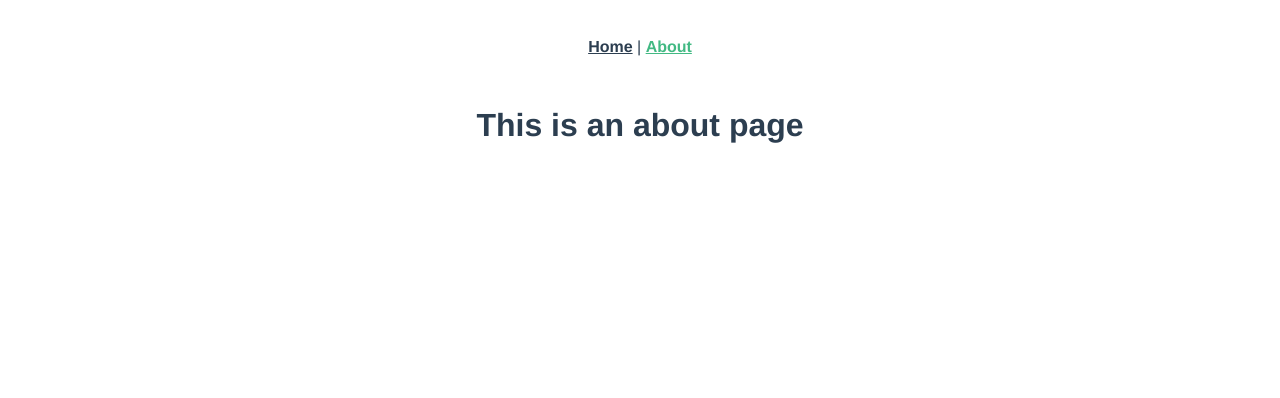
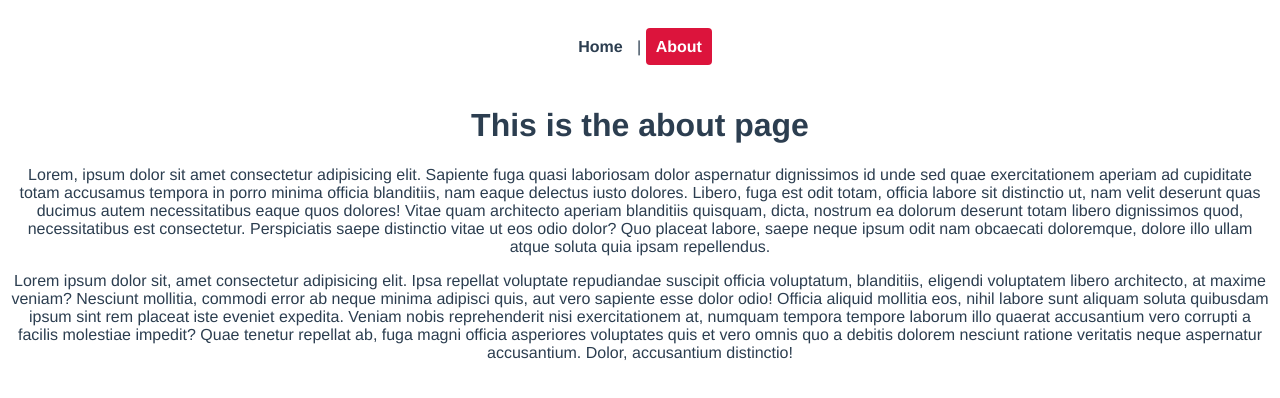
Before and after one commit to JimeBlue/the-vue-router, a Vue app: page /about in a window 1280 px wide. Shown: the top 398 px of the page. Built offline with nearby package versions, Linux system fonts and the light colour scheme.

Commit message:
Finish router-links

```diff
--- a/src/App.vue
+++ b/src/App.vue
@@ -1,8 +1,28 @@
 <template>
   <div id="app">
     <nav>
+      <!-- EXPLANATION: the router-link has the "to" attribure, in which
+      we indicate where we want our route to go to.
+      There are two benefits when using router-link:
+       -->
+      <!-- 1) When we use the router-link Vue intercepts the router
+      call and hadles it, not sending a request to the server. On the
+      other hand, if we use an anchor tag instead of the router-link,
+      a request to the server will be sent for each route. -->
+      <!-- 2) When using the router-link, we automatically get the
+      classes "router-link-active" and  "router-link-exact-active,
+      which we can use to style the links in the active state.
+       Have a look in the style section below, where I use the class. "-->
+      <!-- 3) Another benefit is that we can data bind the "to"
+       attribue. So, instead of hard conding the path, I can pass
+       an object that represents that route. For example, I can
+       say the name I want to go is about. The advantage of this
+       is that if we in the future change the path for the
+       About component, to /about-us for example, we can don´t
+       have to change anything here ´cause here we have the
+       name and not the path -->
       <router-link to="/">Home</router-link> |
-      <router-link to="/about">About</router-link>
+      <router-link :to="{ name: 'About' }">About</router-link>
     </nav>
     <router-view />
   </div>
@@ -24,9 +44,14 @@ nav {
 nav a {
   font-weight: bold;
   color: #2c3e50;
+  text-decoration: none;
+  padding: 10px;
+  border-radius: 4px;
 }
 
+/* Use native class  router-link-exact-active*/
 nav a.router-link-exact-active {
-  color: #42b983;
+  color: white;
+  background: crimson;
 }
 </style>
--- a/src/components/HelloWorld.vue
+++ /dev/null
@@ -1,58 +0,0 @@
-<template>
-  <div class="hello">
-    <h1>{{ msg }}</h1>
-    <p>
-      For a guide and recipes on how to configure / customize this project,<br>
-      check out the
-      <a href="https://cli.vuejs.org" target="_blank" rel="noopener">vue-cli documentation</a>.
-    </p>
-    <h3>Installed CLI Plugins</h3>
-    <ul>
-      <li><a href="https://github.com/vuejs/vue-cli/tree/dev/packages/%40vue/cli-plugin-babel" target="_blank" rel="noopener">babel</a></li>
-      <li><a href="https://github.com/vuejs/vue-cli/tree/dev/packages/%40vue/cli-plugin-router" target="_blank" rel="noopener">router</a></li>
-    </ul>
-    <h3>Essential Links</h3>
-    <ul>
-      <li><a href="https://vuejs.org" target="_blank" rel="noopener">Core Docs</a></li>
-      <li><a href="https://forum.vuejs.org" target="_blank" rel="noopener">Forum</a></li>
-      <li><a href="https://chat.vuejs.org" target="_blank" rel="noopener">Community Chat</a></li>
-      <li><a href="https://twitter.com/vuejs" target="_blank" rel="noopener">Twitter</a></li>
-      <li><a href="https://news.vuejs.org" target="_blank" rel="noopener">News</a></li>
-    </ul>
-    <h3>Ecosystem</h3>
-    <ul>
-      <li><a href="https://router.vuejs.org" target="_blank" rel="noopener">vue-router</a></li>
-      <li><a href="https://vuex.vuejs.org" target="_blank" rel="noopener">vuex</a></li>
-      <li><a href="https://github.com/vuejs/vue-devtools#vue-devtools" target="_blank" rel="noopener">vue-devtools</a></li>
-      <li><a href="https://vue-loader.vuejs.org" target="_blank" rel="noopener">vue-loader</a></li>
-      <li><a href="https://github.com/vuejs/awesome-vue" target="_blank" rel="noopener">awesome-vue</a></li>
-    </ul>
-  </div>
-</template>
-
-<script>
-export default {
-  name: 'HelloWorld',
-  props: {
-    msg: String
-  }
-}
-</script>
-
-<!-- Add "scoped" attribute to limit CSS to this component only -->
-<style scoped>
-h3 {
-  margin: 40px 0 0;
-}
-ul {
-  list-style-type: none;
-  padding: 0;
-}
-li {
-  display: inline-block;
-  margin: 0 10px;
-}
-a {
-  color: #42b983;
-}
-</style>
--- a/src/router/index.js
+++ b/src/router/index.js
@@ -1,7 +1,7 @@
 import Vue from "vue";
 import VueRouter from "vue-router";
-import HomeView from "../views/HomeView.vue";
-import AboutView from "../views/AboutView.vue";
+import Home from "../views/Home.vue";
+import About from "../views/About.vue";
 
 Vue.use(VueRouter);
 
@@ -9,12 +9,12 @@ const routes = [
   {
     path: "/",
     name: "home",
-    component: HomeView,
+    component: Home,
   },
   {
     path: "/about",
-    name: "about",
-    component: AboutView,
+    name: "About",
+    component: About,
   },
 ];
 
--- /dev/null
+++ b/src/views/About.vue
@@ -0,0 +1,31 @@
+<template>
+  <div class="about">
+    <h1>This is the about page</h1>
+    <p>
+      Lorem, ipsum dolor sit amet consectetur adipisicing elit. Sapiente fuga
+      quasi laboriosam dolor aspernatur dignissimos id unde sed quae
+      exercitationem aperiam ad cupiditate totam accusamus tempora in porro
+      minima officia blanditiis, nam eaque delectus iusto dolores. Libero, fuga
+      est odit totam, officia labore sit distinctio ut, nam velit deserunt quas
+      ducimus autem necessitatibus eaque quos dolores! Vitae quam architecto
+      aperiam blanditiis quisquam, dicta, nostrum ea dolorum deserunt totam
+      libero dignissimos quod, necessitatibus est consectetur. Perspiciatis
+      saepe distinctio vitae ut eos odio dolor? Quo placeat labore, saepe neque
+      ipsum odit nam obcaecati doloremque, dolore illo ullam atque soluta quia
+      ipsam repellendus.
+    </p>
+    <p>
+      Lorem ipsum dolor sit, amet consectetur adipisicing elit. Ipsa repellat
+      voluptate repudiandae suscipit officia voluptatum, blanditiis, eligendi
+      voluptatem libero architecto, at maxime veniam? Nesciunt mollitia, commodi
+      error ab neque minima adipisci quis, aut vero sapiente esse dolor odio!
+      Officia aliquid mollitia eos, nihil labore sunt aliquam soluta quibusdam
+      ipsum sint rem placeat iste eveniet expedita. Veniam nobis reprehenderit
+      nisi exercitationem at, numquam tempora tempore laborum illo quaerat
+      accusantium vero corrupti a facilis molestiae impedit? Quae tenetur
+      repellat ab, fuga magni officia asperiores voluptates quis et vero omnis
+      quo a debitis dolorem nesciunt ratione veritatis neque aspernatur
+      accusantium. Dolor, accusantium distinctio!
+    </p>
+  </div>
+</template>
--- a/src/views/AboutView.vue
+++ /dev/null
@@ -1,5 +0,0 @@
-<template>
-  <div class="about">
-    <h1>This is an about page</h1>
-  </div>
-</template>
--- /dev/null
+++ b/src/views/Home.vue
@@ -0,0 +1,37 @@
+<template>
+  <div class="home">
+    <h1>Homepage</h1>
+    <p>
+      Lorem ipsum dolor sit amet consectetur adipisicing elit. Dolor molestias
+      rem, reprehenderit debitis nisi saepe, voluptatibus mollitia, animi iusto
+      ullam aliquam omnis illum hic dolorem. Assumenda, amet laborum! At,
+      commodi sapiente enim sit dignissimos hic ratione fugit pariatur quo ipsa
+      inventore veritatis magni maxime odit iusto recusandae magnam debitis,
+      dolores dicta veniam doloremque, harum quasi beatae error. Numquam,
+      aperiam doloribus explicabo ducimus suscipit earum! Est cum officiis quis
+      voluptatum reprehenderit praesentium, nesciunt voluptatem sunt dignissimos
+      non commodi veritatis error quasi nulla aut explicabo officia quisquam
+      quas eum distinctio. Aut enim nam sunt culpa non quaerat vel consectetur
+      necessitatibus ipsum facere.
+    </p>
+    <p>
+      Lorem ipsum dolor sit amet consectetur adipisicing elit. Libero quisquam
+      minima officia error velit ad, recusandae voluptatibus fugit quae sint
+      iure aliquid vel alias, totam quod neque natus veritatis rem soluta. Porro
+      aliquid ea illum ex fuga aspernatur ut nam earum dignissimos perferendis,
+      possimus corporis repellat quod voluptatem pariatur natus autem? Corrupti
+      ad culpa quod eum, consequuntur maiores ea, facere deleniti, cupiditate
+      velit aliquid. Rem eius, culpa reiciendis et corporis magni recusandae
+      modi maiores quidem nobis. Alias quidem esse quasi aliquid commodi
+      laudantium delectus, quam nemo atque illo necessitatibus, porro tempore
+      similique optio soluta rerum vel nam eos error modi.
+    </p>
+  </div>
+</template>
+
+<script>
+export default {
+  name: "Home",
+  components: {},
+};
+</script>
--- a/src/views/HomeView.vue
+++ /dev/null
@@ -1,18 +0,0 @@
-<template>
-  <div class="home">
-    <img alt="Vue logo" src="../assets/logo.png">
-    <HelloWorld msg="Welcome to Your Vue.js App"/>
-  </div>
-</template>
-
-<script>
-// @ is an alias to /src
-import HelloWorld from '@/components/HelloWorld.vue'
-
-export default {
-  name: 'HomeView',
-  components: {
-    HelloWorld
-  }
-}
-</script>
```
